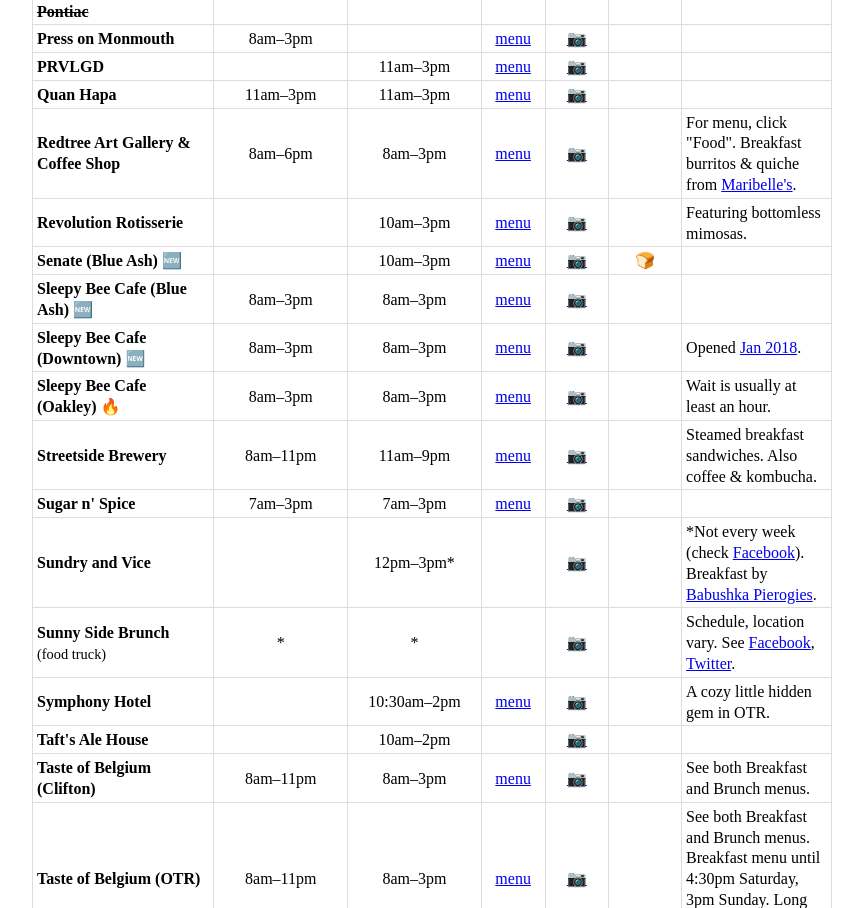
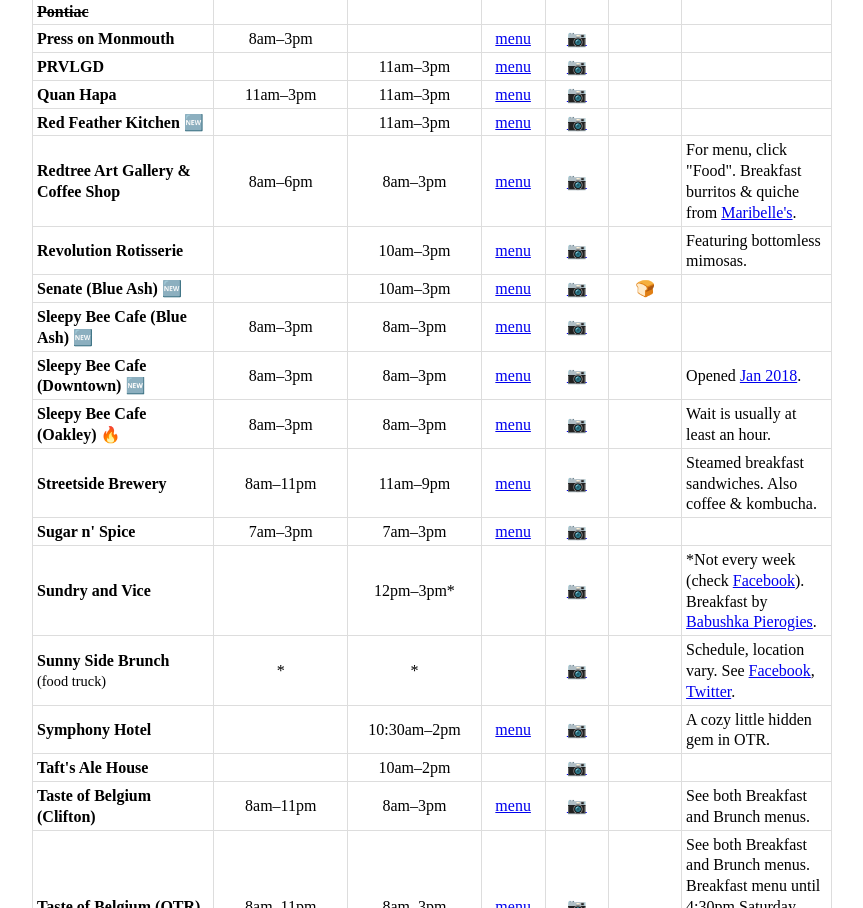
Before and after one commit to tedmiston/qcbrunch, a website: page index.html in a window 1280 px wide. Shown: the part 5099-6007 px from the top of the page, without its empty margins (208-1071 px from the left). Drawn offline with nearby package versions, Linux system fonts and the light colour scheme; a script that the page names is missing.

Commit message:
Add Red Feather Kitchen

```diff
--- a/index.html
+++ b/index.html
@@ -954,6 +954,15 @@
                     <td></td>
                     <td></td>
                 </tr>
+                <tr id="red-feather" data-date-added="2018-02-28">
+                    <td>Red Feather Kitchen</td>
+                    <td></td>
+                    <td>11am–3pm</td>
+                    <td><a href="http://redfeatherkitchen.com/#pg-2040-2" target="_blank" rel="noopener">menu</a></td>
+                    <td><a href="https://www.instagram.com/redfeatherkitchen/" target="_blank" rel="noopener">📷</a></td>
+                    <td></td>
+                    <td></td>
+                </tr>
                 <tr id="redtree" data-date-added="2016-09-24">
                     <td>Redtree Art Gallery &amp; Coffee Shop</td>
                     <td>8am–6pm</td>
```
